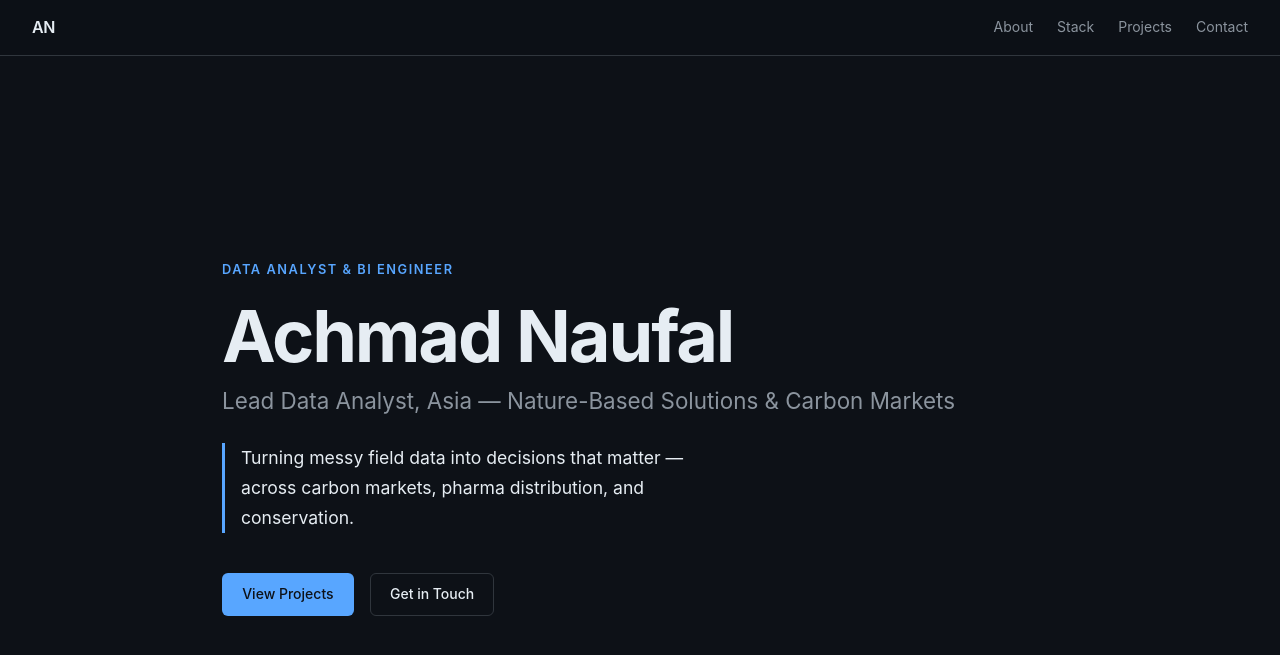
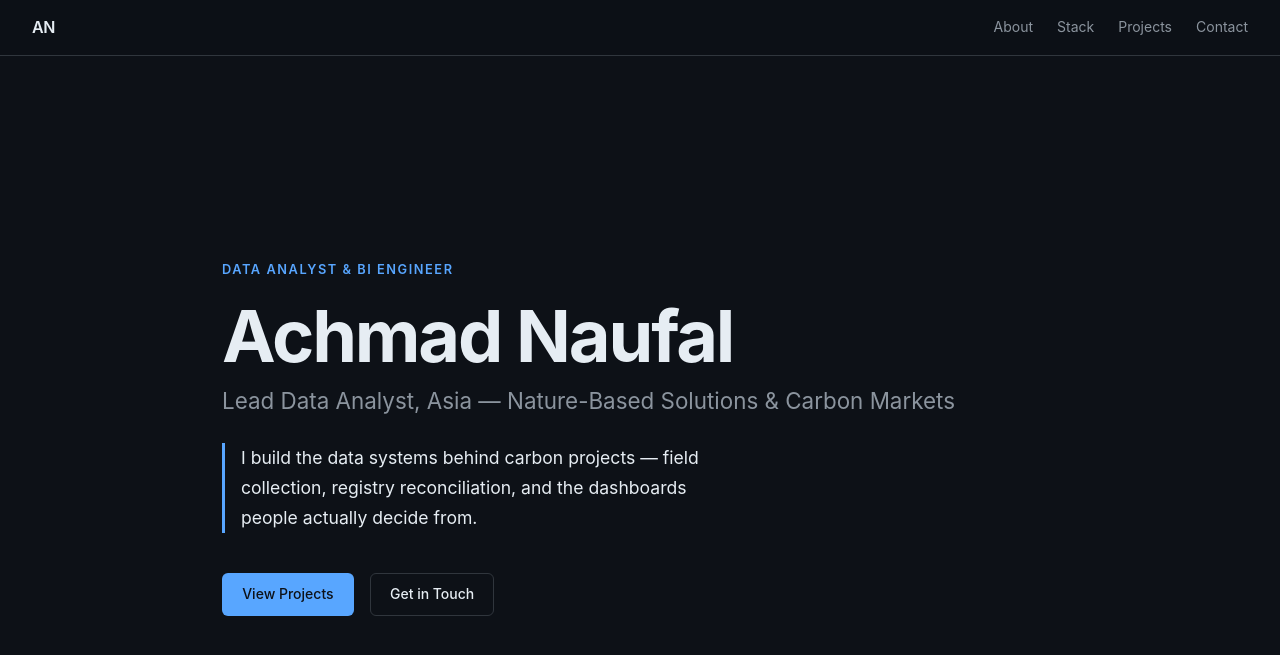
Before and after one commit to achmadnaufal/achmadnaufal.github.io, a Jekyll site: the page index.html, which Jekyll copies as it is, in a window 1280 px wide and 900 px high. Shown: the top 655 px of the window. Built offline with Jekyll 4.4.1, drawn with Linux system fonts in a browser that asks for light colours; some of the changed text lies outside the part shown.

Commit message:
docs: rewrite mining card and hero tagline
Mining work is real, but the card's wording mirrored the generated
repo names. Describe the actual work instead.

```diff
--- a/index.html
+++ b/index.html
@@ -90,7 +90,7 @@
     <div class="hero-label">Data Analyst &amp; BI Engineer</div>
     <h1 class="hero-name">Achmad Naufal</h1>
     <p class="hero-title">Lead Data Analyst, Asia &mdash; Nature-Based Solutions &amp; Carbon Markets</p>
-    <p class="hero-tagline">Turning messy field data into decisions that matter &mdash; across carbon markets, pharma distribution, and conservation.</p>
+    <p class="hero-tagline">I build the data systems behind carbon projects &mdash; field collection, registry reconciliation, and the dashboards people actually decide from.</p>
     <div class="hero-cta">
       <a href="#projects" class="btn btn-primary">View Projects</a>
       <a href="#contact" class="btn btn-outline">Get in Touch</a>
```
Also changed, not shown: other parts of index.html (+1 -1 lines).
